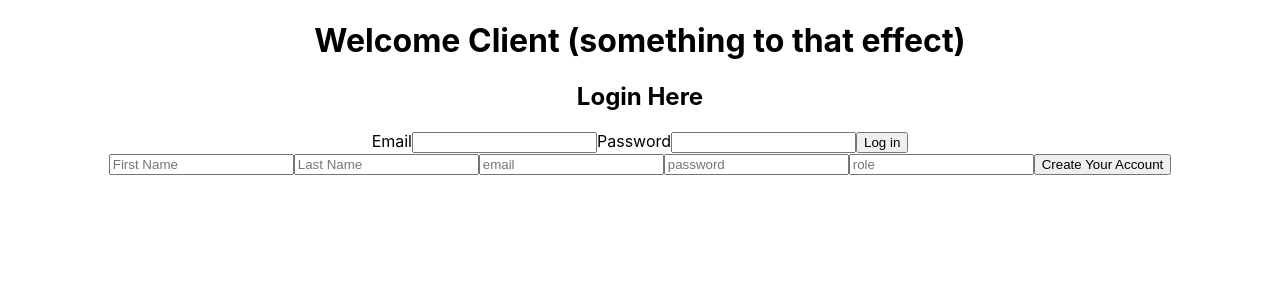
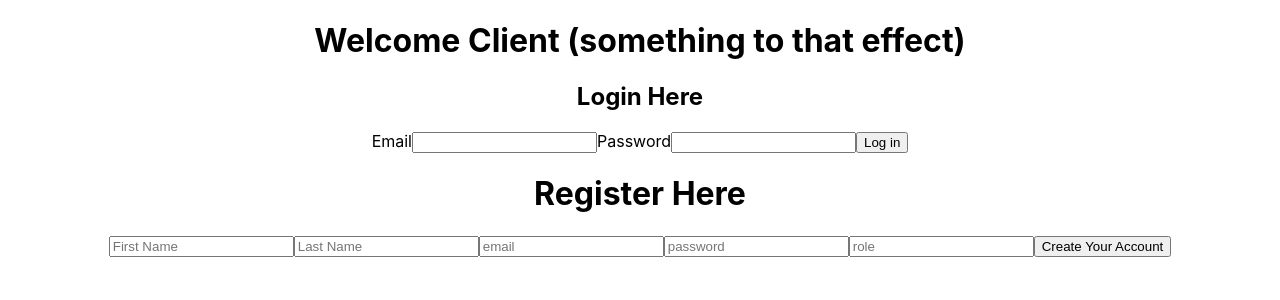
Before and after one commit to JordanAlexander22/frontend, a React (Create React App) app in the folder anywhere-fitness/: page / in a window 1280 px wide. Shown: the top 300 px of the page. Built offline with nearby package versions, Linux system fonts and the light colour scheme.

Commit message:
seperated register and login at app page

```diff
--- a/anywhere-fitness/src/components/clients/Register.js
+++ b/anywhere-fitness/src/components/clients/Register.js
@@ -35,6 +35,8 @@ const UserForm = () => {
       .catch(error => console.log(error));
   };
   return (
+    <div>
+    <h1>Register Here</h1>
     <form onSubmit={onSubmit}>
       <input
         type="text"
@@ -75,6 +77,7 @@ const UserForm = () => {
         Create Your Account
       </button>
     </form>
+    </div>
   );
 };
 export default UserForm;
--- /dev/null
+++ b/package.json
@@ -0,0 +1,6 @@
+{
+  "dependencies": {
+    "axios": "^0.19.0",
+    "react-router-dom": "^5.1.2"
+  }
+}
```
Also changed, not shown: 1 other file (tests, documents, lock files or other folders).
